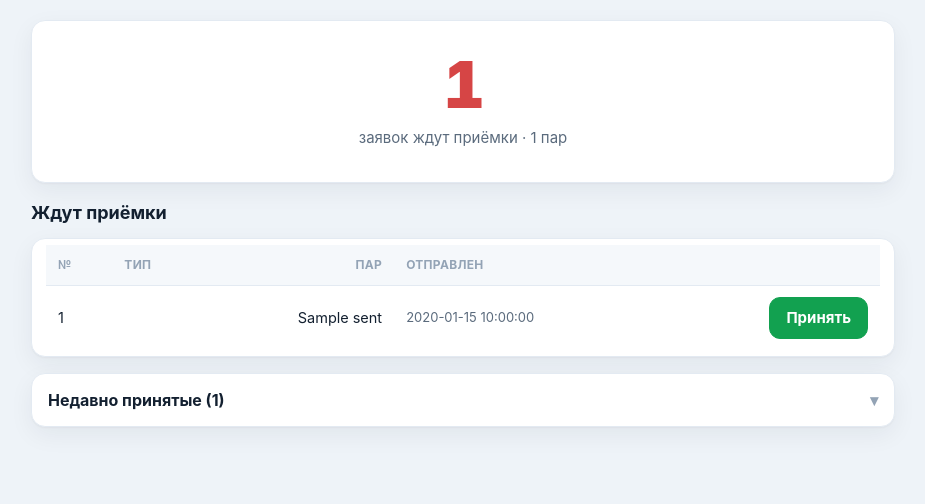
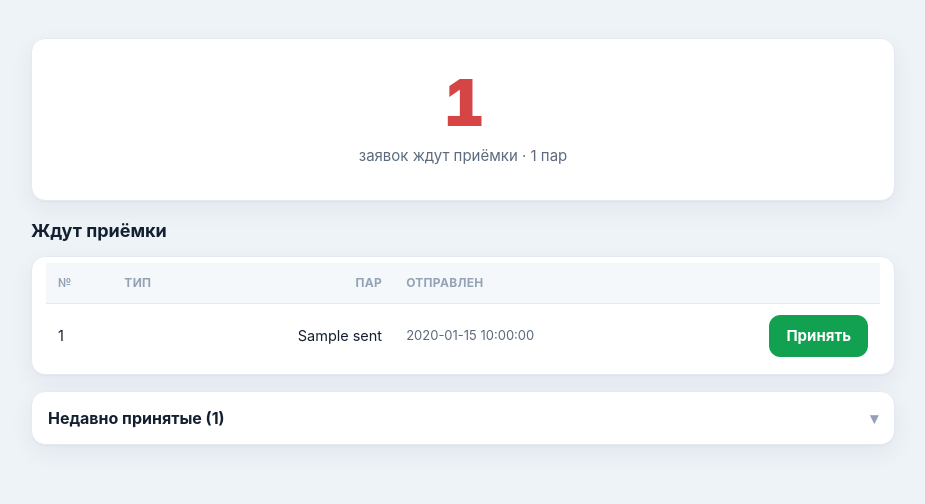
Before and after one commit to veselo2903/jail, a Python web app: template templates/acceptance.html in a window 1280 px wide. Shown: the top 504 px of the page, without its empty margins (177-1102 px from the left). Run offline with Jinja, Linux system fonts and the light colour scheme; the template is opened without the code that fills it: most values are stand-ins (such as "Sample title", 1, 10 or a date in 2020).

Commit message:
Add breathing room above desktop content

```diff
--- a/templates/base.html
+++ b/templates/base.html
@@ -52,7 +52,7 @@ a{color:var(--blue);text-decoration:none}
 .side-user-role{display:block;padding:0 4px 8px;font-size:13px;font-weight:700;color:#fff}
 .side-user-logout{display:flex;align-items:center;justify-content:center;padding:8px 10px;border:1px solid rgba(255,255,255,.25);border-radius:9px;color:#c5d4e8;font-size:13px;font-weight:600}
 .side-user-logout:hover{background:rgba(255,255,255,.1);color:#fff}
-.wrap{max-width:900px;width:100%;margin:0 auto;padding:20px 18px 44px}
+.wrap{max-width:900px;width:100%;margin:0 auto;padding:38px 18px 44px}
 
 .card{background:var(--surface);border:1px solid var(--line);border-radius:var(--r);
   padding:18px;margin-bottom:16px;box-shadow:var(--shadow)}
@@ -160,6 +160,7 @@ footer{color:var(--faint);font-size:12px;text-align:center;padding:18px}
     padding:8px 8px calc(8px + env(safe-area-inset-bottom,0px));
     display:flex;flex-direction:row;align-items:center;justify-content:space-around;gap:2px;box-shadow:0 -4px 16px rgba(10,20,40,.18)}
   .app{padding-bottom:calc(76px + env(safe-area-inset-bottom,0px))}
+  .wrap{padding-top:20px}
   /* все пункты меню делят ширину поровну и не выходят за экран */
   .side a.nav{flex:1 1 0;min-width:0;flex-direction:column;justify-content:center;gap:3px;padding:8px 2px;
     font-size:10.5px;margin:0;white-space:nowrap;text-align:center;overflow:hidden;text-overflow:ellipsis}
```
Also changed, not shown: 1 other file.
